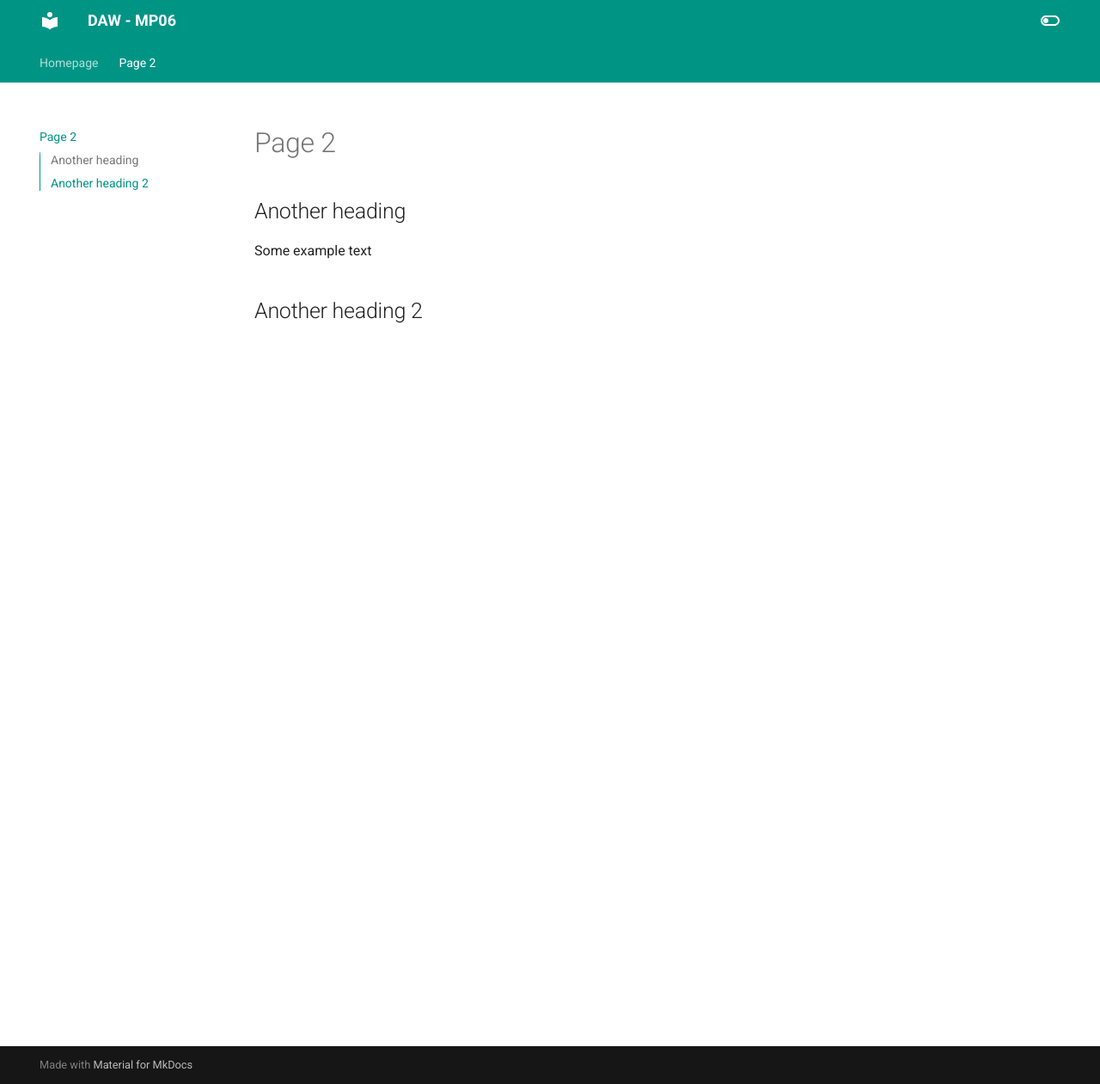
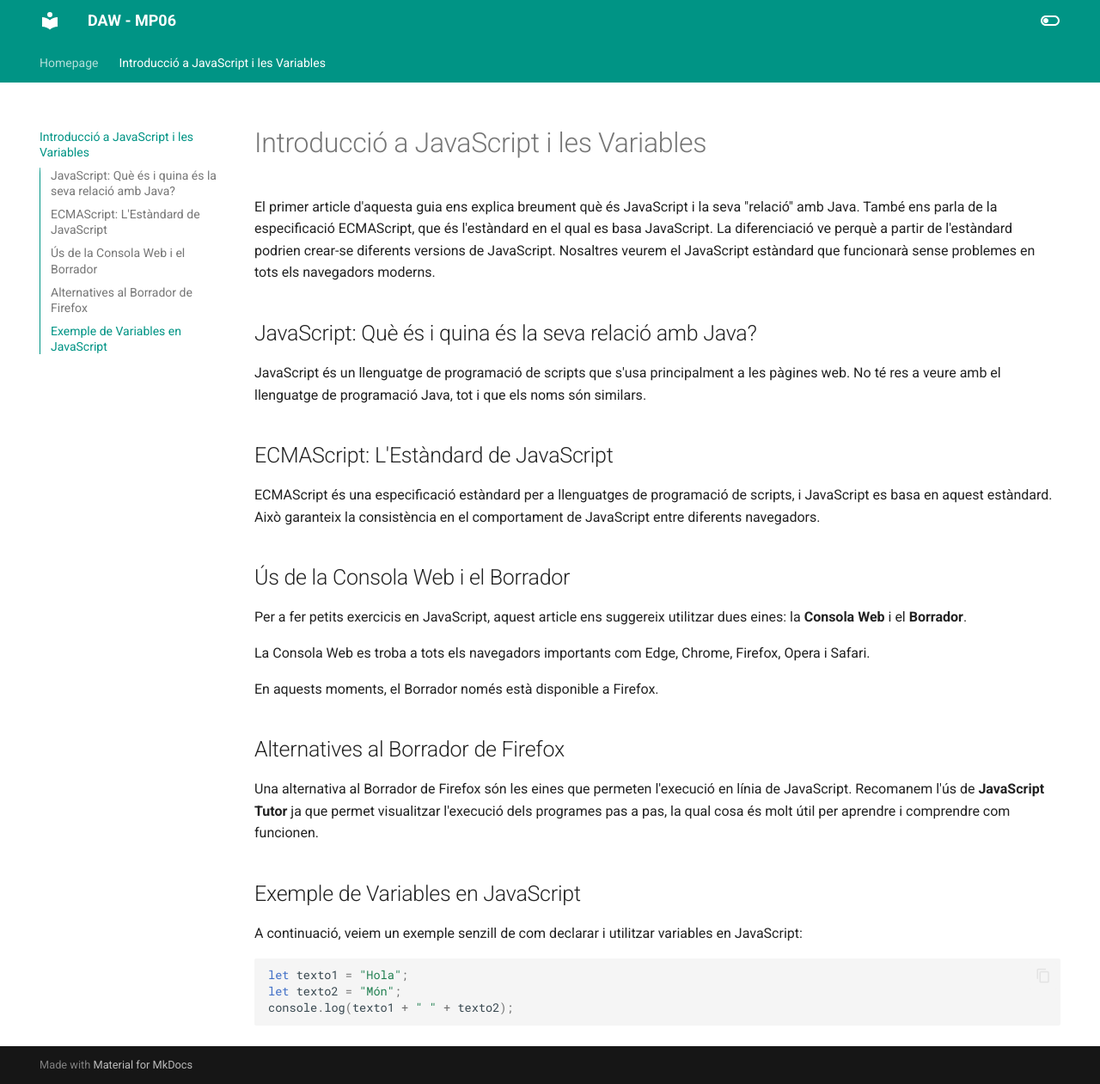
Before and after one commit to prosfp/DAW_MP06, an MkDocs documentation site: the page built from docs/page2.md, in a window 1280 px wide and 1261 px high. Shown: the whole window at 86% size. Built offline with MkDocs 1.6.1 and Material for MkDocs 9.7.7, drawn with Linux system fonts in a browser that asks for light colours.

Commit message:
Afegit Introducció a JS

````diff
--- a/docs/page2.md
+++ b/docs/page2.md
@@ -1,7 +1,33 @@
-# Page 2
+# Introducció a JavaScript i les Variables
 
-## Another heading
+El primer article d'aquesta guia ens explica breument què és JavaScript i la seva "relació" amb Java. També ens parla de la especificació ECMAScript, que és l'estàndard en el qual es basa JavaScript. La diferenciació ve perquè a partir de l'estàndard podrien crear-se diferents versions de JavaScript. Nosaltres veurem el JavaScript estàndard que funcionarà sense problemes en tots els navegadors moderns.
 
-Some example text
+## JavaScript: Què és i quina és la seva relació amb Java?
 
-## Another heading 2
+JavaScript és un llenguatge de programació de scripts que s'usa principalment a les pàgines web. No té res a veure amb el llenguatge de programació Java, tot i que els noms són similars.
+
+## ECMAScript: L'Estàndard de JavaScript
+
+ECMAScript és una especificació estàndard per a llenguatges de programació de scripts, i JavaScript es basa en aquest estàndard. Això garanteix la consistència en el comportament de JavaScript entre diferents navegadors.
+
+## Ús de la Consola Web i el Borrador
+
+Per a fer petits exercicis en JavaScript, aquest article ens suggereix utilitzar dues eines: la **Consola Web** i el **Borrador**.
+
+La Consola Web es troba a tots els navegadors importants com Edge, Chrome, Firefox, Opera i Safari.
+
+En aquests moments, el Borrador només està disponible a Firefox.
+
+## Alternatives al Borrador de Firefox
+
+Una alternativa al Borrador de Firefox són les eines que permeten l'execució en línia de JavaScript. Recomanem l'ús de **JavaScript Tutor** ja que permet visualitzar l'execució dels programes pas a pas, la qual cosa és molt útil per aprendre i comprendre com funcionen.
+
+## Exemple de Variables en JavaScript
+
+A continuació, veiem un exemple senzill de com declarar i utilitzar variables en JavaScript:
+
+```javascript
+let texto1 = "Hola";
+let texto2 = "Món";
+console.log(texto1 + " " + texto2);
+```
````
